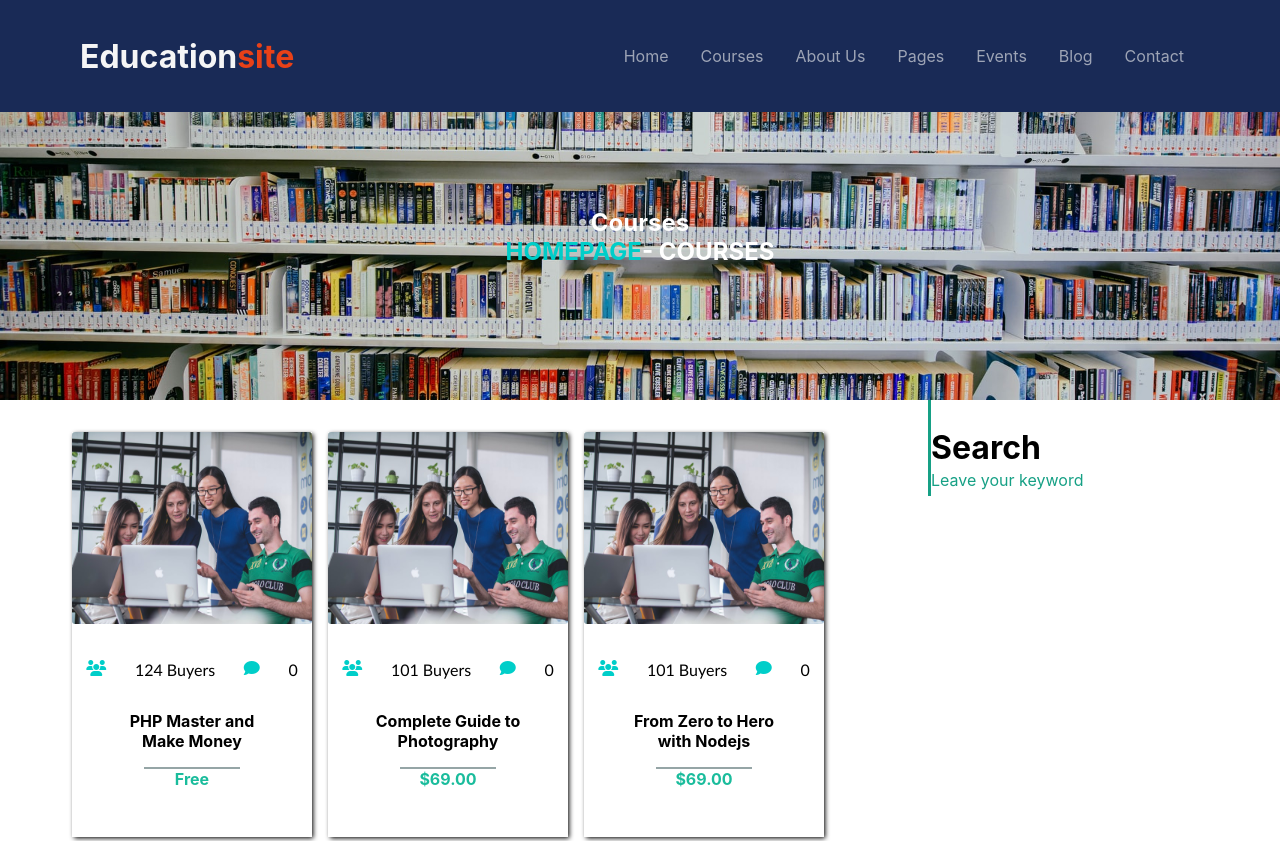
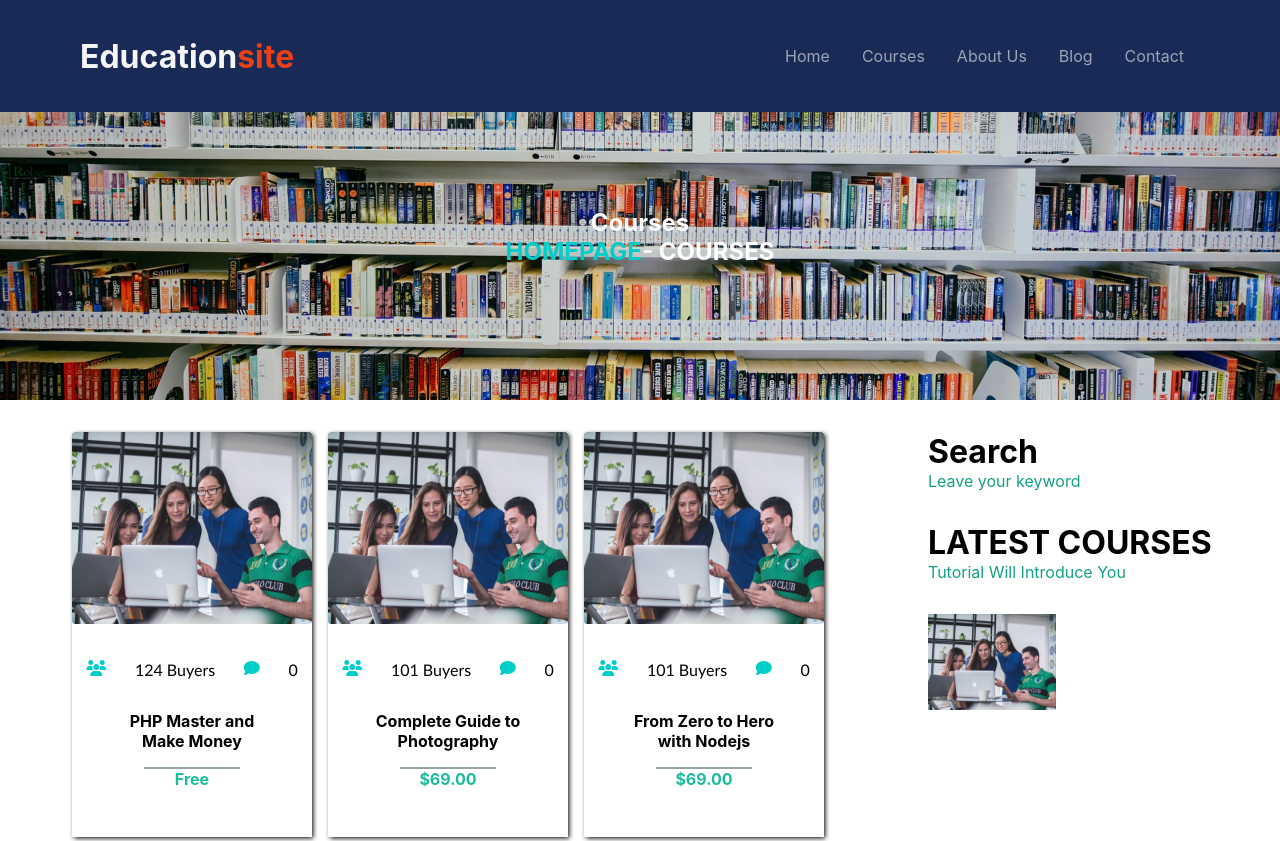
Before and after one commit to mchomvus4/education, a React (Create React App) app: page /course in a window 1280 px wide. Shown: the top 841 px of the page. Built offline with nearby package versions, Linux system fonts and the light colour scheme.

Commit message:
file updated

```diff
--- a/src/components/NavBar/NavBar.jsx
+++ b/src/components/NavBar/NavBar.jsx
@@ -21,8 +21,8 @@ class NavBar extends Component {
                         <li><Link to="/">Home</Link></li>
                         <li><Link to="/course">Courses</Link></li>
                         <li><Link to="/about">About Us</Link></li>
-                        <li><Link to="/page">Pages</Link></li>
-                        <li><Link to="/event">Events</Link></li>
+                        {/* <li><Link to="/page">Pages</Link></li>
+                        <li><Link to="/event">Events</Link></li> */}
                         <li><Link to="/blog">Blog</Link></li>
                         <li><Link to="/contact">Contact</Link></li>
                         <li className="close" onClick={this.menuToggle}>X</li>
--- a/src/components/Section/Course.css
+++ b/src/components/Section/Course.css
@@ -138,6 +138,12 @@
 /* left side bar css */
 ._search_left{
     padding-top: 2rem;
-    border-left: 3px solid #16a085;
-   line-height: 2rem;
+    /* border-left: #00aaad solid 3px; */
+
 }
+
+.side_image{
+    width: 8rem;
+    height: 8rem;
+    padding-top: 2rem;
+}
--- a/src/components/Section/Course.jsx
+++ b/src/components/Section/Course.jsx
@@ -124,7 +124,13 @@ function Course() {
                     <div className="_search_left">
                         <p style={{fontSize:'2rem'}}><b>Search</b></p>
                         <p style={{color:'#16a085'}}>Leave your keyword</p>
-                  </div>
+                    </div>
+
+                    <div className="_search_left">
+                        <p style={{fontSize:'2rem'}}><b>LATEST COURSES</b></p>
+                        <p style={{ color: '#16a085'}}>Tutorial Will Introduce You</p>
+                    </div>
+                    <img className="side_image" src={image1} alt="side_image"/>
                     </div>
            </section>
 
```
